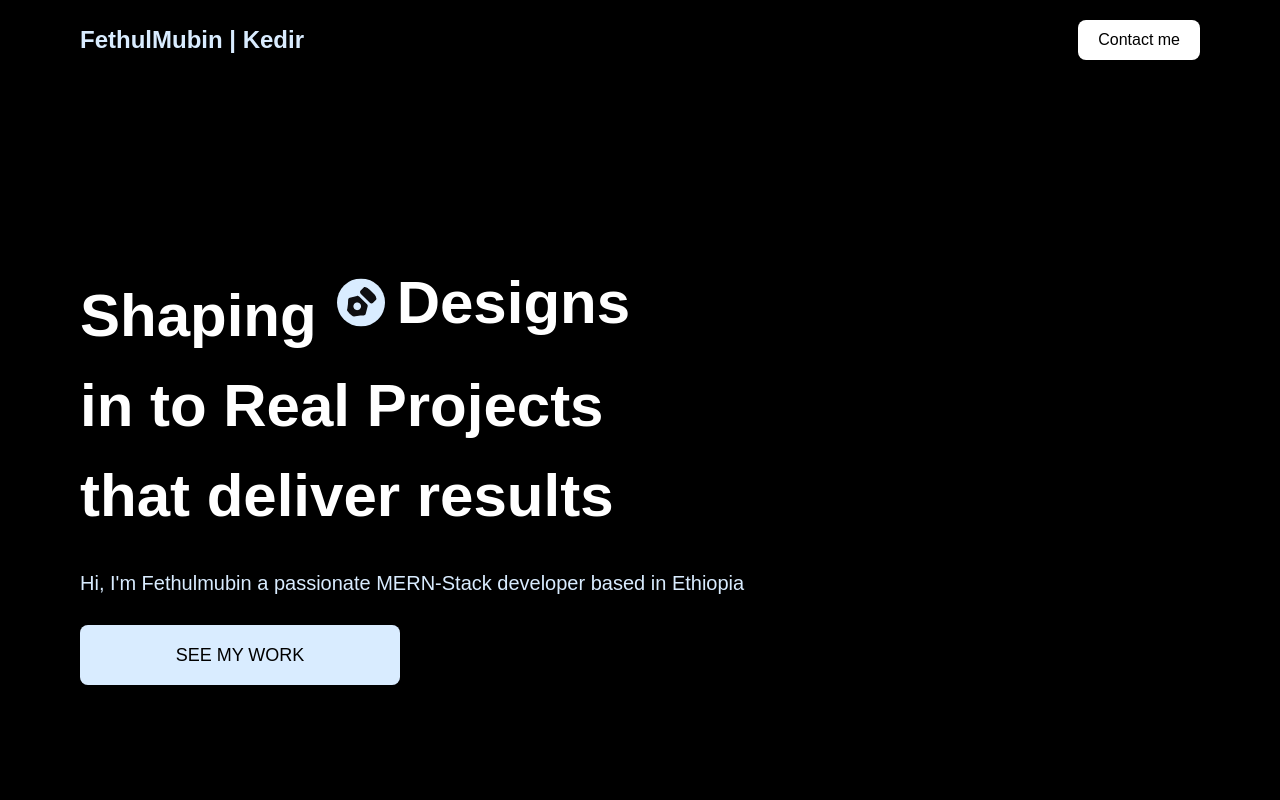
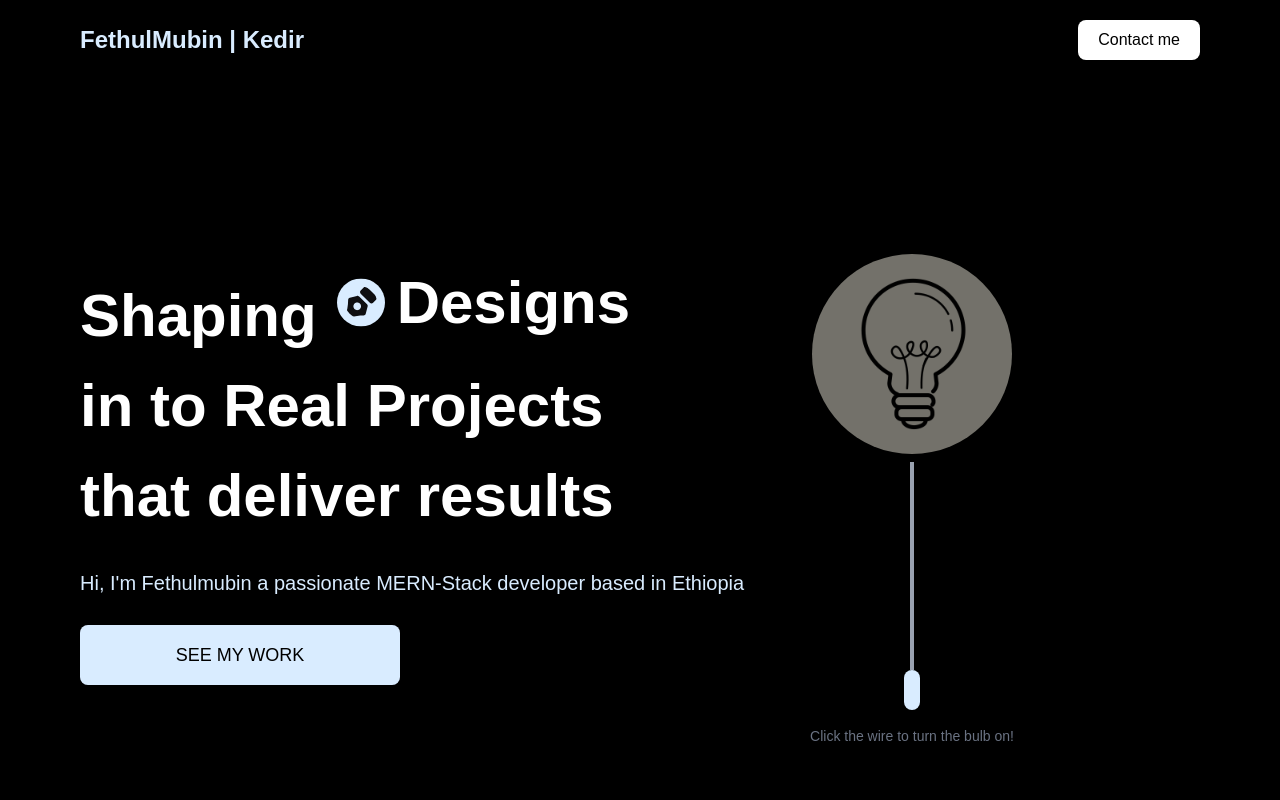
Before and after one commit to Fethulmubin/my-portfolio, a React (Vite) app: page / in a window 1280 px wide. Shown: the top 800 px of the page. Built offline with nearby package versions, Linux system fonts and the light colour scheme; no server answers; a web font is replaced by a local one.

Commit message:
bulb added

```diff
--- /dev/null
+++ b/src/components/Bulb.jsx
@@ -0,0 +1,41 @@
+import { useState } from "react";
+import bulbOn from "/images/bulb-on.png";
+import bulbOff from "/images/bulb-off.png";
+import { useMediaQuery } from "react-responsive";
+
+
+export default function Bulb() {
+    const [isBulbOn, setIsBulbOn] = useState(false);
+    const isMobile = useMediaQuery({ query: "(max-width: 768px)" });
+    const isTablet = useMediaQuery({ query: "(max-width: 1024px)" });
+
+
+    const handleToggle = () => {
+        setIsBulbOn(!isBulbOn);
+    };
+
+    return (
+        <div className="flex flex-col my-25 items-center justify-center h-screen bg-black">
+            {/* Bulb Image */}
+            <img
+                src={isBulbOn ? bulbOn : bulbOff}
+                alt="Bulb"
+                className={isBulbOn ? " bg-[#fceb55] rounded-full border-4 shadow-amber-600 shadow-2xl transition-all duration-500 size-50" : " bg-amber-50/45 rounded-full transition-all duration-500 size-50"}
+            />
+
+            {/* String (Wire) */}
+            <div
+                onClick={handleToggle}
+                className="relative md:mb-10 mb-80 w-1 h-52 bg-gray-400 cursor-pointer hover:bg-gray-200 mt-2"
+            >
+                <div className="absolute top-52 w-4 -right-[6px] bg-white-50 h-10 rounded-full">
+                </div>
+
+
+            </div>
+
+            {/* Instruction */}
+            <p className="text-gray-500 mt-4 text-sm">Click the wire to turn the bulb on!</p>
+        </div>
+    );
+}
--- a/src/components/Projects/Project.jsx
+++ b/src/components/Projects/Project.jsx
@@ -85,7 +85,7 @@ const Project = () => {
   ]
 
   return (
-    <section ref={projectSecRef} className='pb-15 px-[40px] lg:px-[300px]'>
+    <section ref={projectSecRef} className='pb-15 px-[40px] lg:px-[300px] my-20'>
         <div className='flex flex-col items-center'>
             <span className='px-4 py-2 bg-white-50 text-black-200 rounded-xl text-2xl font-bold'>My Projects</span>
             <h2 className='text-4xl md:text-5xl lg:text-6xl font-bold mt-4'>Check Out My Latest Projects</h2>
--- a/src/index.css
+++ b/src/index.css
@@ -99,7 +99,7 @@ section {
   }
 
   .hero-3d-layout {
-    @apply xl:w-[70%] w-full h-full min-h-[50vh] absolute xl:-top-20 top-0 xl:-right-20 right-0;
+    @apply xl:w-[70%] w-full h-full min-h-[50vh] absolute xl:-top-20 top-60 xl:-right-20 right-0;
   }
 
   .navbar {
--- a/src/sections/Hero/Hero.jsx
+++ b/src/sections/Hero/Hero.jsx
@@ -3,6 +3,7 @@ import { words } from '../../assets/constants'
 import Button from '../../components/Button'
 import {useGSAP} from '@gsap/react'
 import gsap from 'gsap'
+import Bulb from '../../components/Bulb'
 import HeroExperience from '../../components/HeroModels/HeroExperience'
 
 const Hero = () => {
@@ -22,10 +23,6 @@ const Hero = () => {
 
   return (
     <section id='hero' className='relative overflow-hidden'>
-      <div className='absolute top-0 left-0 z-10'>
-        <img src="" alt="" />
-      </div>
-
       <div className='hero-layout'>
         {/* left content */}
         <header className='flex flex-col justify-center justify-self-center md:w-full w-screen md:px-20 px-5'>
@@ -52,11 +49,12 @@ const Hero = () => {
 
         </header>
         {/* 3d model */}
-        {/* <figure>
+        <figure>
              <div className= 'hero-3d-layout'>
-              <HeroExperience/>
+              {/* <HeroExperience/> */}
+              <Bulb/>
               </div>
-        </figure> */}
+        </figure>
 
       </div>
 
```
Also changed, not shown: public/images/bulb-off.png (added), public/images/bulb-on.png (added).
